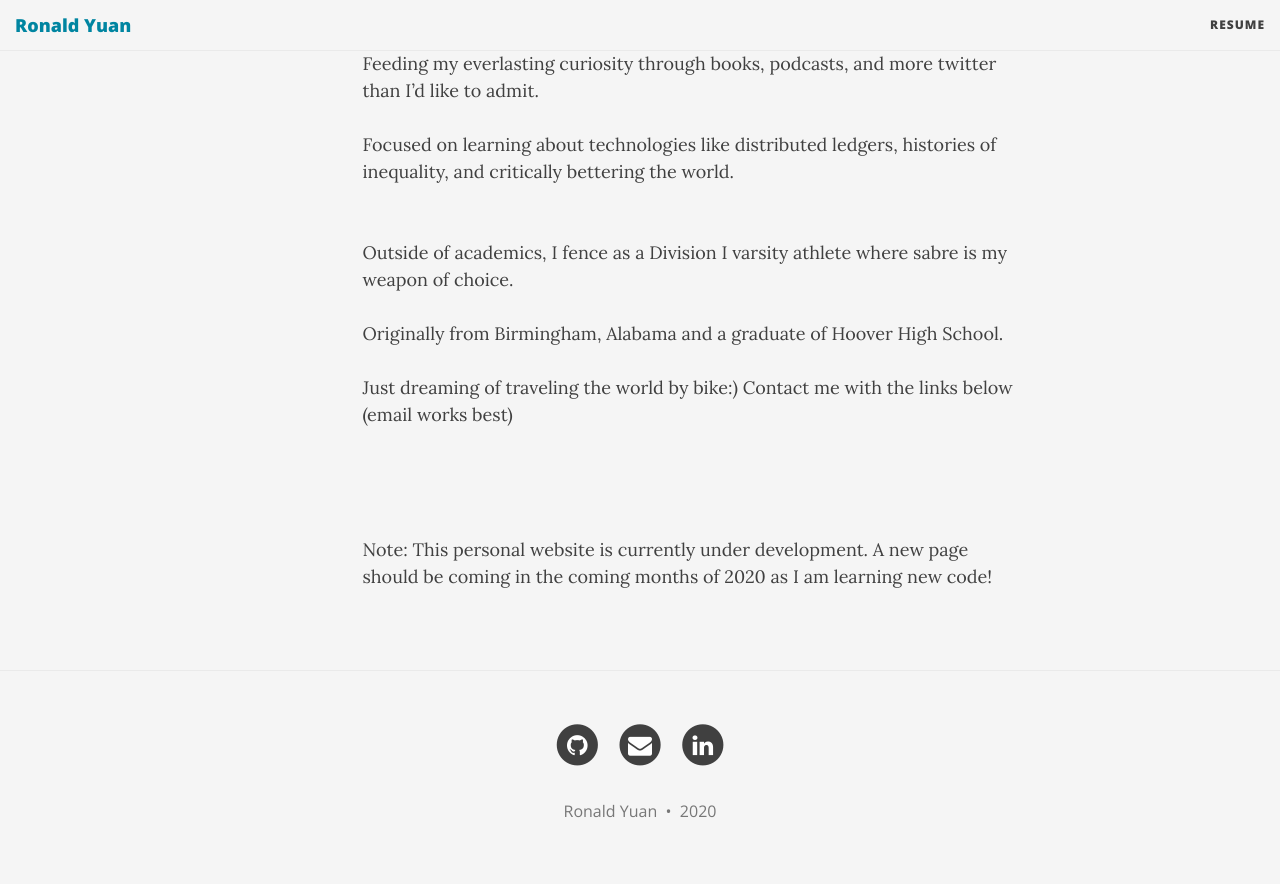
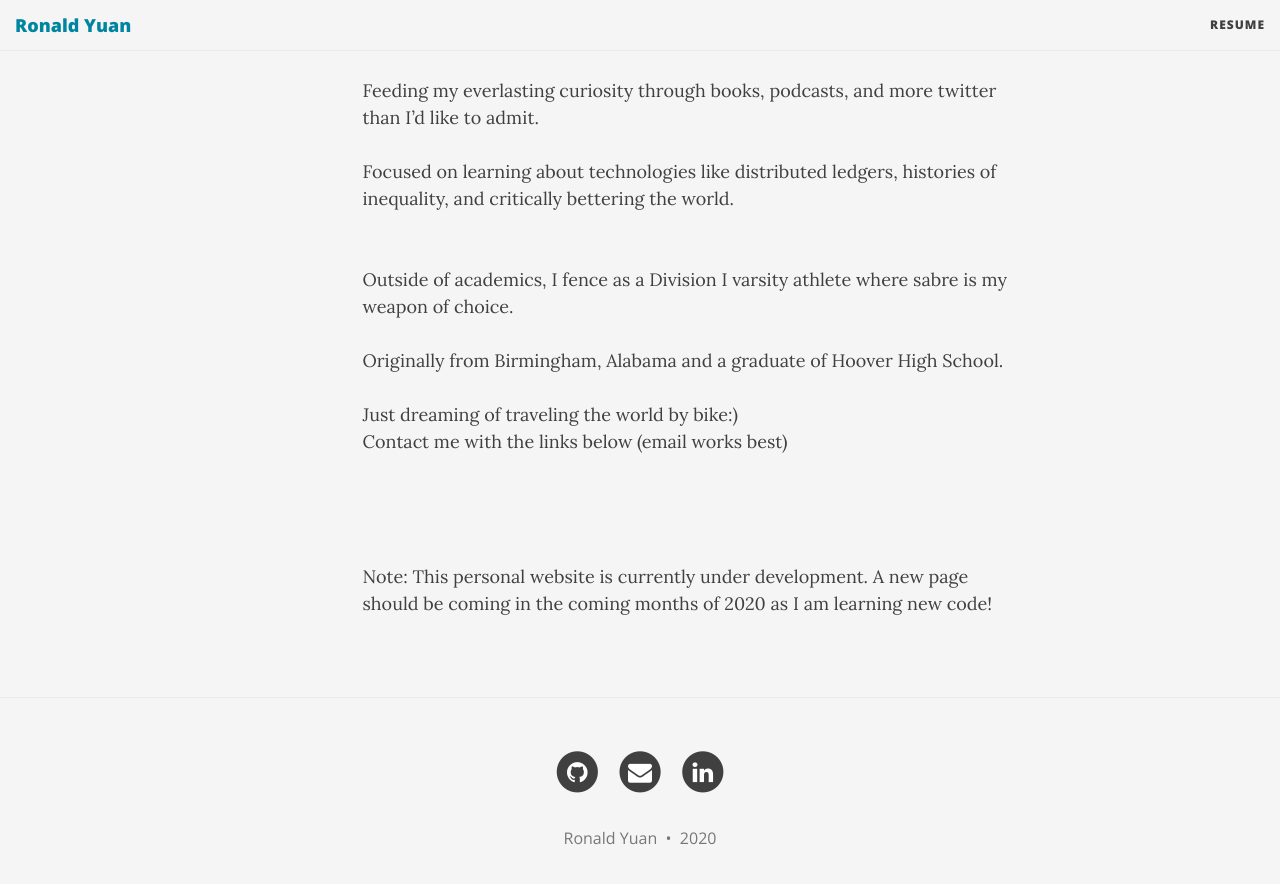
Before and after one commit to ronaldyuan/ronaldyuan.github.io, a Jekyll site: the page built from index.html, in a window 1280 px wide and 900 px high, scrolled down 502 px. Shown: the top 884 px of the window. Built offline with Jekyll 4.4.1, drawn with Linux system fonts in a browser that asks for light colours; nearby versions of some CDN libraries; the list of posts is cut into pages by our own code.

```diff
--- a/index.html
+++ b/index.html
@@ -19,7 +19,7 @@ css: "/css/customcss.css"
         <div class="row">
             <div class="col-lg-7 col-lg-offset-3 col-md-10 col-md-offset-1">
                 <p>
-                  Welcome to my personal website! <br><br><br>
+                  <br>Welcome to my personal website! <br><br><br>
 
                   I'm a first-year student at Brown University, currently interested in International Affairs, Computer Science, and Economics. <br><br>
 
@@ -32,7 +32,8 @@ css: "/css/customcss.css"
 
                   Originally from Birmingham, Alabama and a graduate of Hoover High School. <br><br>
 
-                  Just dreaming of traveling the world by bike:) Contact me with the links below (email works best)<br><br><br><br><br>
+                  Just dreaming of traveling the world by bike:) <br>
+                  Contact me with the links below (email works best)<br><br><br><br><br>
 
 
                   Note: This personal website is currently under development. A new page should be coming in the coming months of 2020 as I am learning new code!
```
